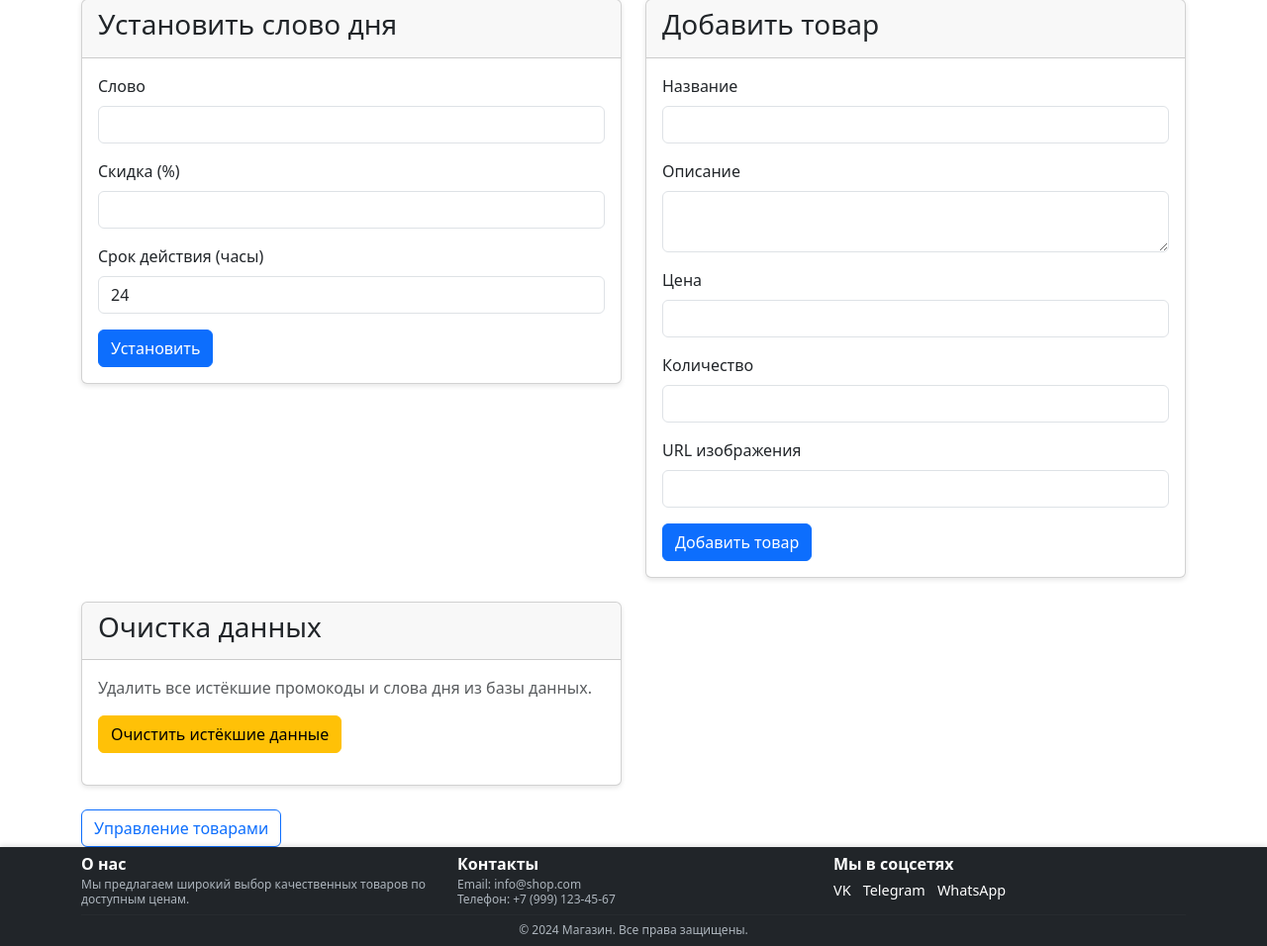
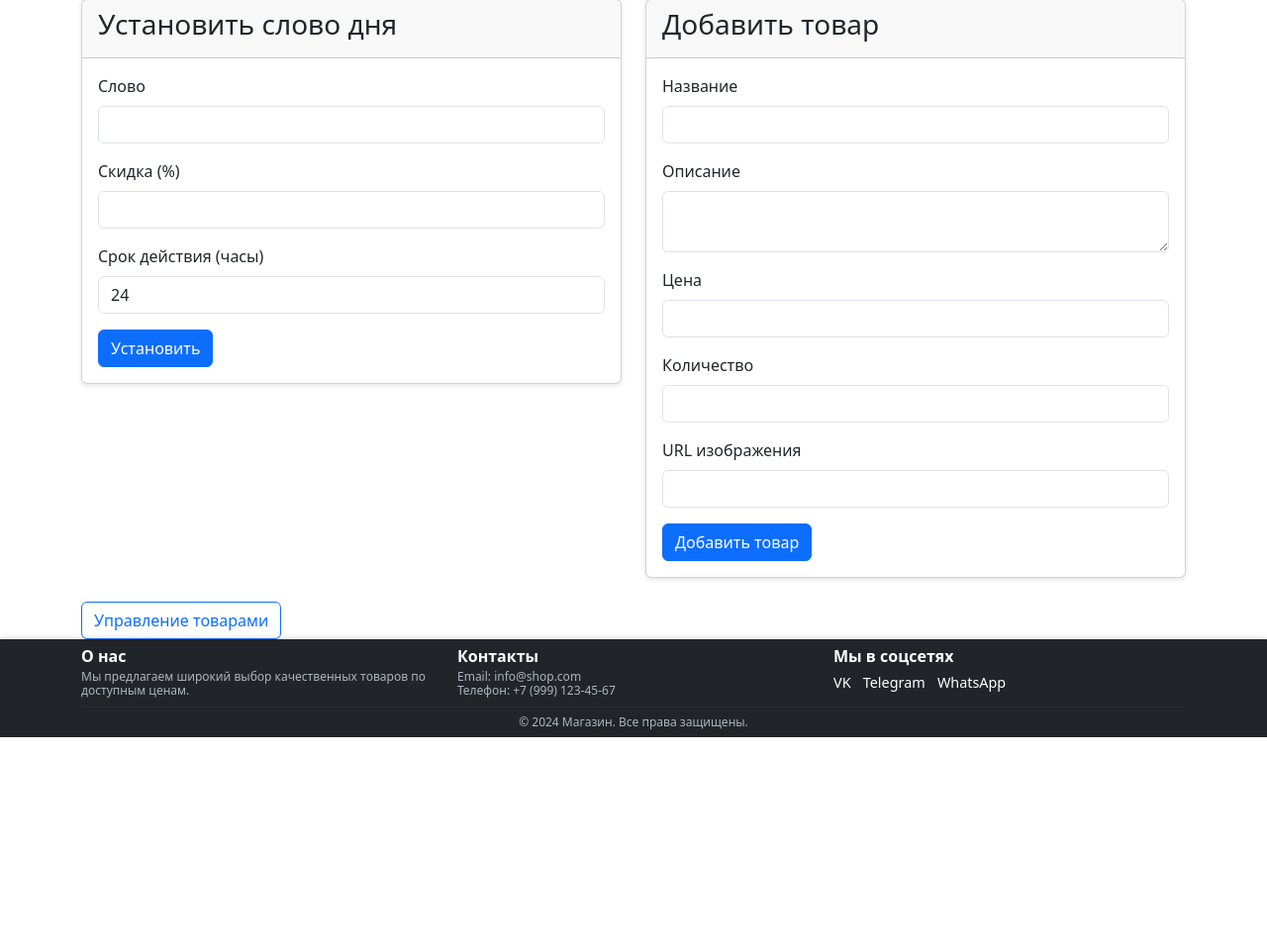
Before and after one commit to s1ntreeezy/slovo-dnya-shop, a Flask app: page /admin in a window 1280 px wide. Shown: the part 81-1037 px from the top of the page at 99% size. After the commit the page ends 826 px from the top, so only its background shows below. Run offline with Flask 3, Linux system fonts and the light colour scheme; a user stored in the database is signed in.

Commit message:
Refactor: Remove manual data cleanup section from admin panel

```diff
--- a/app.py
+++ b/app.py
@@ -371,20 +371,6 @@ def delete_product(product_id):
     flash('Товар удалён')
     return redirect(url_for('admin_products'))
 
-@app.route('/admin/cleanup_expired', methods=['POST'])
-@login_required
-def admin_cleanup_expired():
-    """Ручная очистка истёкших данных через админ-панель"""
-    if not current_user.is_admin:
-        return jsonify({'success': False, 'message': 'Доступ запрещен'})
-
-    try:
-        promocodes_cleaned, words_cleaned = cleanup_expired_data()
-        message = f"Очистка завершена. Удалено промокодов: {promocodes_cleaned}, слов дня: {words_cleaned}"
-        return jsonify({'success': True, 'message': message})
-    except Exception as e:
-        return jsonify({'success': False, 'message': f'Ошибка при очистке: {str(e)}'})
-
 if __name__ == '__main__':
     init_db()
     app.run(debug=True)
--- a/templates/admin.html
+++ b/templates/admin.html
@@ -63,23 +63,6 @@
     </div>
 </div>
 
-<div class="row mt-4">
-    <div class="col-md-6">
-        <div class="card">
-            <div class="card-header">
-                <h3>Очистка данных</h3>
-            </div>
-            <div class="card-body">
-                <p class="text-muted">Удалить все истёкшие промокоды и слова дня из базы данных.</p>
-                <button type="button" class="btn btn-warning" id="cleanup-btn">
-                    <i class="fas fa-trash"></i> Очистить истёкшие данные
-                </button>
-                <div id="cleanup-result" class="mt-3"></div>
-            </div>
-        </div>
-    </div>
-</div>
-
 <a href="{{ url_for('admin_products') }}" class="btn btn-outline-primary mt-4">Управление товарами</a>
 {% endblock %}
 
@@ -140,36 +123,5 @@ document.getElementById('product-form').addEventListener('submit', function(e) {
         }
     });
 });
-
-document.getElementById('cleanup-btn').addEventListener('click', function() {
-    if (confirm('Вы уверены, что хотите удалить все истёкшие промокоды и слова дня?')) {
-        this.disabled = true;
-        this.innerHTML = '<i class="fas fa-spinner fa-spin"></i> Очистка...';
-
-        fetch('/admin/cleanup_expired', {
-            method: 'POST',
-            headers: {
-                'Content-Type': 'application/json',
-            }
-        })
-        .then(response => response.json())
-        .then(data => {
-            const resultDiv = document.getElementById('cleanup-result');
-            if (data.success) {
-                resultDiv.innerHTML = `<div class="alert alert-success">${data.message}</div>`;
-            } else {
-                resultDiv.innerHTML = `<div class="alert alert-danger">Ошибка: ${data.message}</div>`;
-            }
-        })
-        .catch(error => {
-            const resultDiv = document.getElementById('cleanup-result');
-            resultDiv.innerHTML = `<div class="alert alert-danger">Ошибка сети: ${error}</div>`;
-        })
-        .finally(() => {
-            this.disabled = false;
-            this.innerHTML = '<i class="fas fa-trash"></i> Очистить истёкшие данные';
-        });
-    }
-});
 </script>
 {% endblock %}
```
